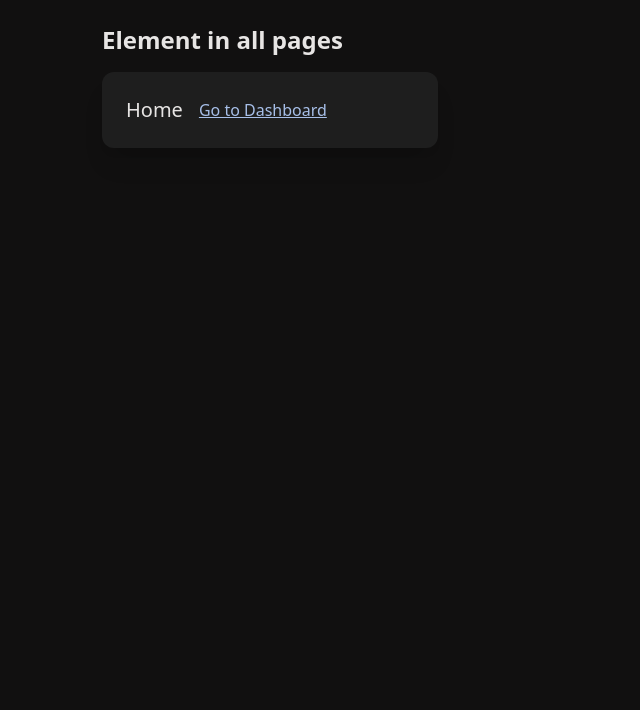
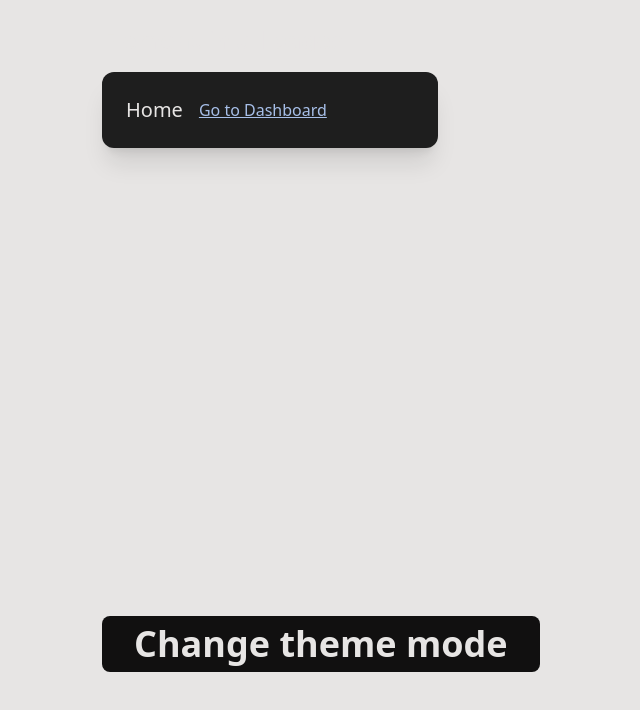
Before and after one commit to rodrigoaraujo7/testing-nextjs13, a Next.js app: page / in a window 1280 px wide. Shown: the top 710 px of the page, without its empty margins (370-1010 px from the left). Built offline with nearby package versions, Linux system fonts and the light colour scheme.

Commit message:
change theme button

```diff
--- /dev/null
+++ b/src/app/components/Button/index.tsx
@@ -0,0 +1,19 @@
+'use client'
+import React from 'react'
+import { useTheme } from 'next-themes'
+
+const Button = () => {
+  const { theme, setTheme } = useTheme()
+  // const currentTheme = theme === 'system' ? systemTheme : theme
+
+  return (
+    <button
+      onClick={() => (theme === 'dark' ? setTheme('light') : setTheme('dark'))}
+      className="bg-dark-background dark:bg-light-background transition-all duration-100 text-primary-text dark:text-dark-background px-8 py-2 text-2xl md:text-4xl rounded-lg absolute bottom-32"
+    >
+      Change theme mode
+    </button>
+  )
+}
+
+export default Button
--- a/src/app/global.css
+++ b/src/app/global.css
@@ -1,3 +1,9 @@
 @tailwind base;
 @tailwind components;
 @tailwind utilities;
+
+@layer base {
+  body {
+    @apply dark:bg-dark-background bg-light-background
+  }
+}
--- a/src/app/layout.tsx
+++ b/src/app/layout.tsx
@@ -1,20 +1,32 @@
+'use client'
 import { ReactNode } from 'react'
+
+import type { AppProps } from 'next/app'
+import { ThemeProvider } from 'next-themes'
 
 import './global.css' // css in all pages
 
-export const metadata = {
-  title: 'Create Next App',
-  description: 'Generated by create next app',
-}
+import Button from './components/Button'
 
-export default function RootLayout({ children }: { children: ReactNode }) {
+// export const metadata = {
+//   title: 'Create Next App',
+//   description: 'Generated by create next app',
+// }
+
+export default function RootLayout(
+  { children }: { children: ReactNode },
+  { Component, pageProps }: AppProps,
+) {
   return (
     <html lang="en">
       <body className="bg-main-background p-6 max-w-sm mx-auto">
-        <h1 className="text-2xl text-primary-text font-bold flex gap-2">
-          Element in all pages
-        </h1>
-        {children}
+        <ThemeProvider attribute="class">
+          <h1 className="text-2xl text-primary-text font-bold flex gap-2">
+            Element in all pages
+            <Button />
+          </h1>
+          {children}
+        </ThemeProvider>
       </body>
     </html>
   )
--- a/tailwind.config.js
+++ b/tailwind.config.js
@@ -11,7 +11,8 @@ module.exports = {
   ],
   theme: {
     colors: {
-      'main-background': '#111010',
+      'dark-background': '#111010',
+      'light-background': 'rgb(231 229 228)',
       'secondary-background': '#1E1E1E',
       'primary-blue': '#6190E8',
       'secondary-blue': '#A7BFE8',
```
